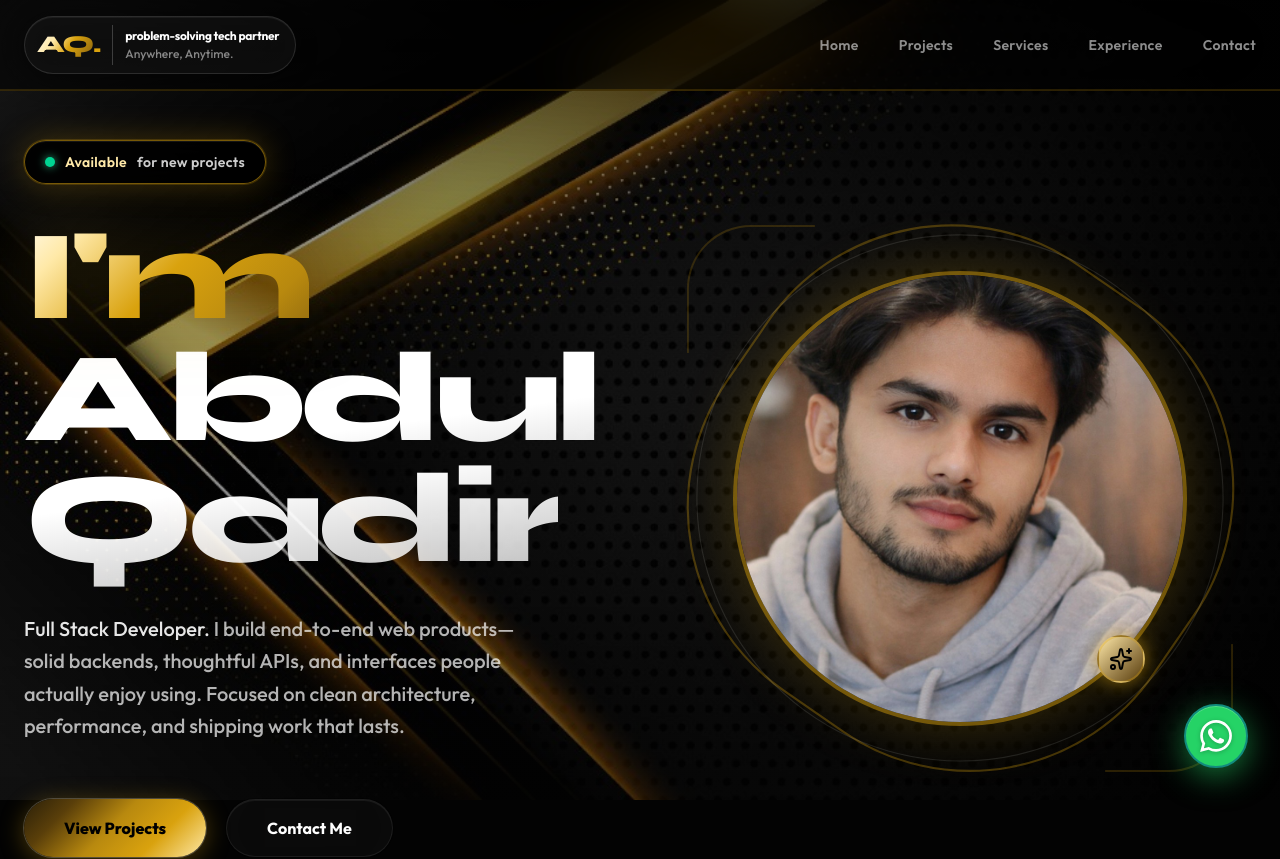
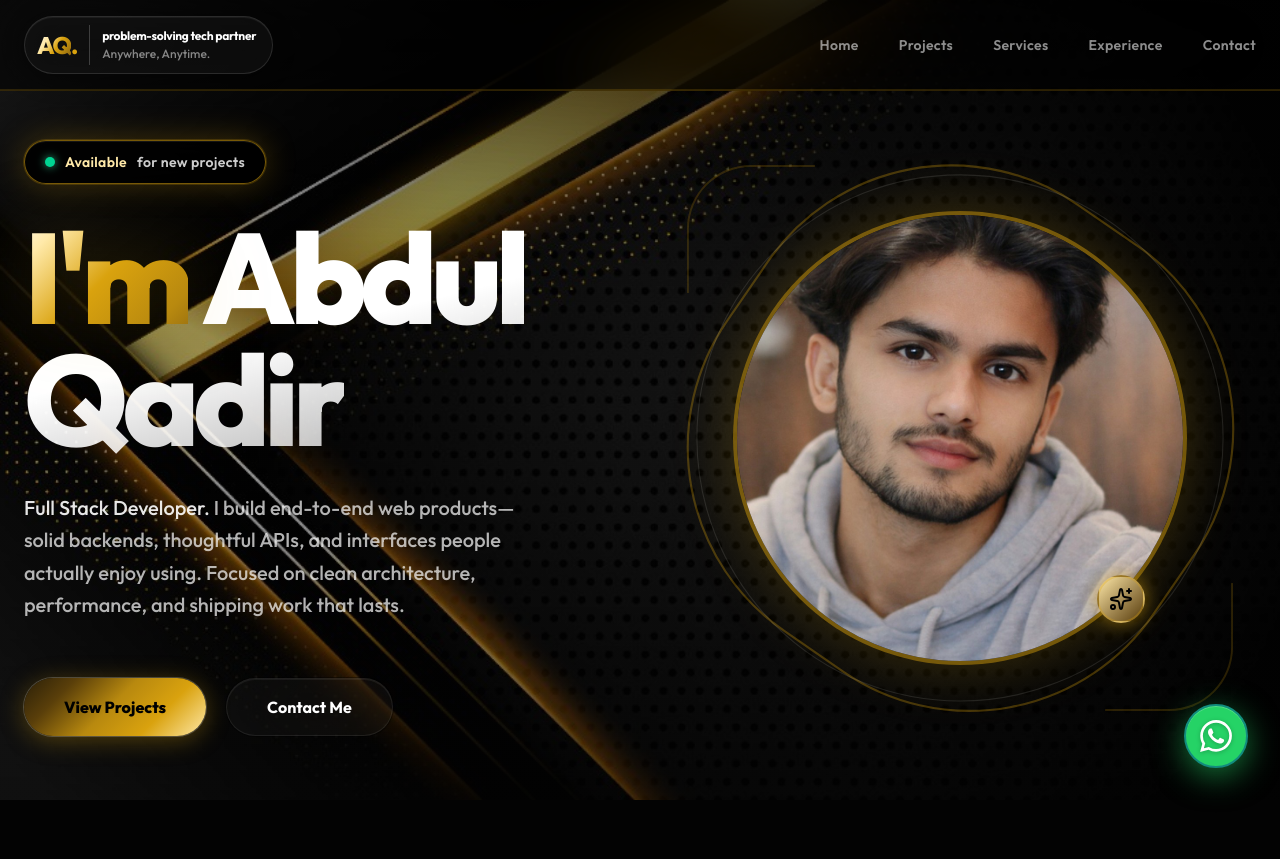
Before and after one commit to SAMEER-leg/My-Portfolio, a React (Vite) app in the folder frontend/: page / in a window 1280 px wide. Shown: the top 859 px of the page. Built offline with nearby package versions, Linux system fonts and the light colour scheme.

Commit message:
Fixed heading fonts design

```diff
--- a/frontend/src/index.css
+++ b/frontend/src/index.css
@@ -9,7 +9,7 @@
   --color-amber-black: #1a1306;
   --color-black-deep: #050505;
   --font-sans: "Outfit", ui-sans-serif, system-ui, sans-serif;
-  --font-display: "Syne", ui-sans-serif, system-ui, sans-serif;
+  --font-display: "Outfit", ui-sans-serif, system-ui, sans-serif;
 }
 
 @layer base {
```
